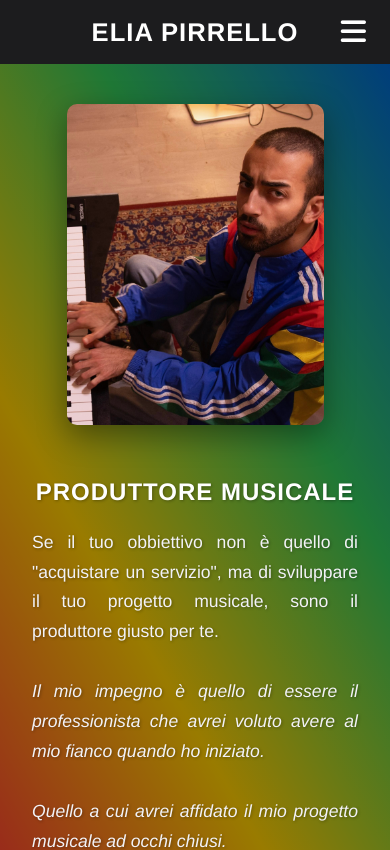
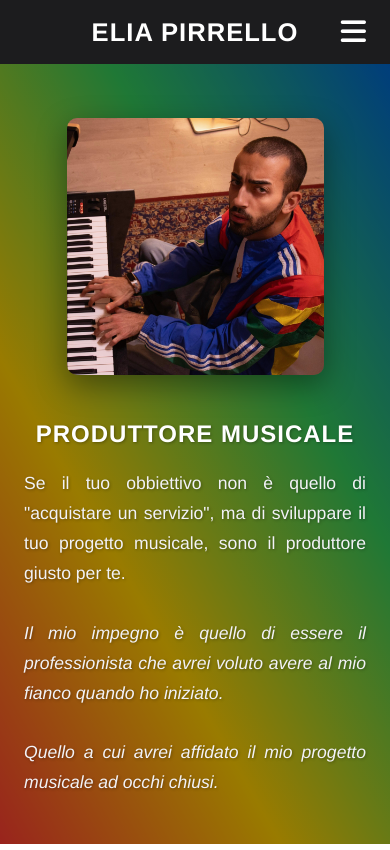
Before and after one commit to wavyprod1/website, a Vue app: page / in a window 390 px wide. Shown: the top 850 px of the page. Built offline with nearby package versions, Linux system fonts and the light colour scheme.

Commit message:
Square photo from Mobile

```diff
--- a/src/views/HomeView.vue
+++ b/src/views/HomeView.vue
@@ -323,6 +323,7 @@ const starEmoji = '⭐'
   .hero-text-column {
     order: 2;
     text-align: justify;
+    padding: 0; /* Aggiunto padding laterale per mobile */
   }
 
   /* Ordine e stili per gli elementi della Hero su mobile */
@@ -331,6 +332,12 @@ const starEmoji = '⭐'
     order: 1;
     width: 70vw;
     max-width: 280px;
+  }
+
+  .hero-main-image {
+    aspect-ratio: 1 / 1; /* Forces a perfect square for the circle */
+    object-fit: cover;
+    object-position: center; /* Centers the image content */
   }
 
   .review-author-info {
```
